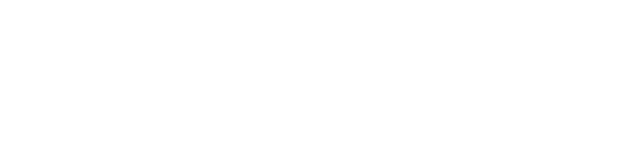
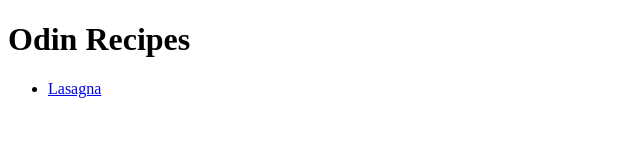
Before and after one commit to minnirupp/odin-recipes, a plain HTML site: page index.html in a window 1280 px wide. Shown: the whole page, without its empty margins (0-640 px from the left). Drawn offline with Linux system fonts and the light colour scheme.

Commit message:
Add lasagna recipe and link from home

```diff
--- a/index.html
+++ b/index.html
@@ -5,6 +5,11 @@
     <title>Odin Recipes</title>
 </head>
 <body>
+    <h1>Odin Recipes</h1>
+
+    <ul>
+        <li><a href="recipes/lasagna.html">Lasagna</a></li>
+    </ul>
 
 </body>
 </html>
```
Also changed, not shown: recipes/lasagna.html (added, +11 -0 lines).
